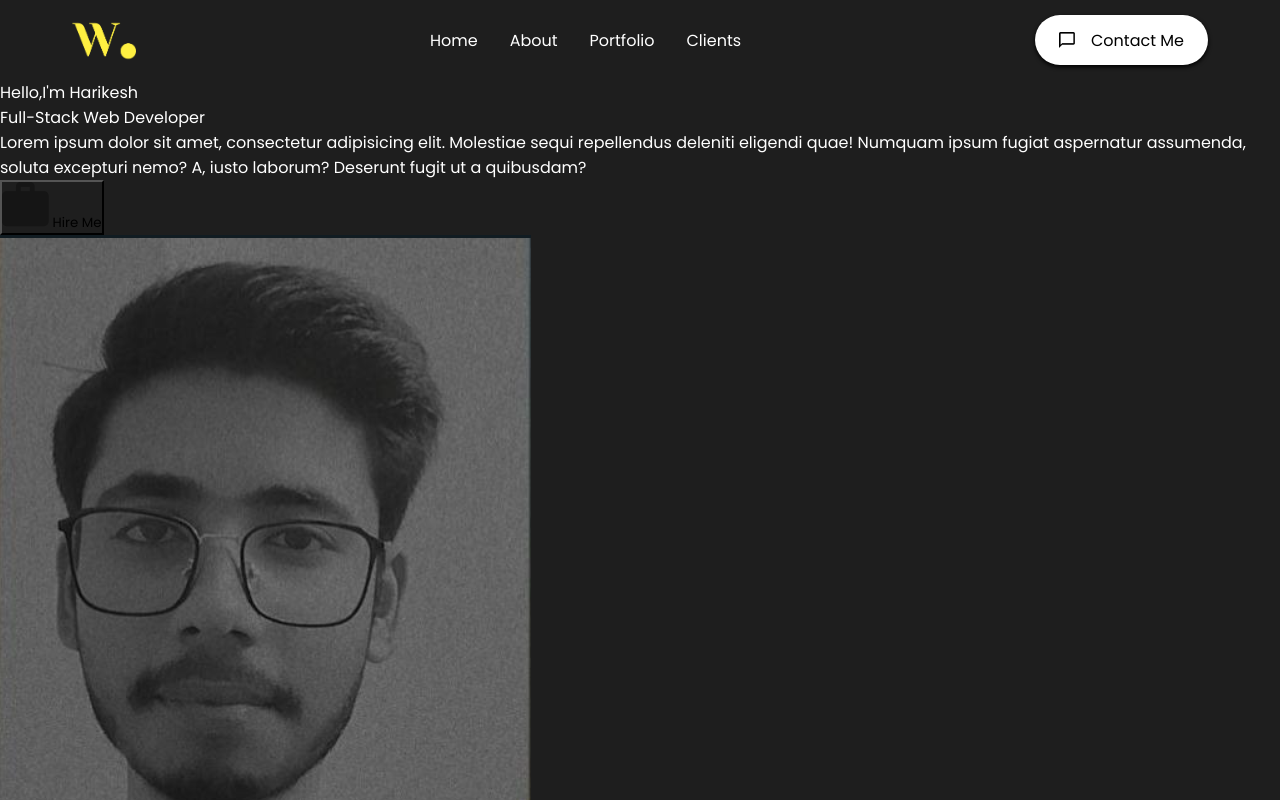
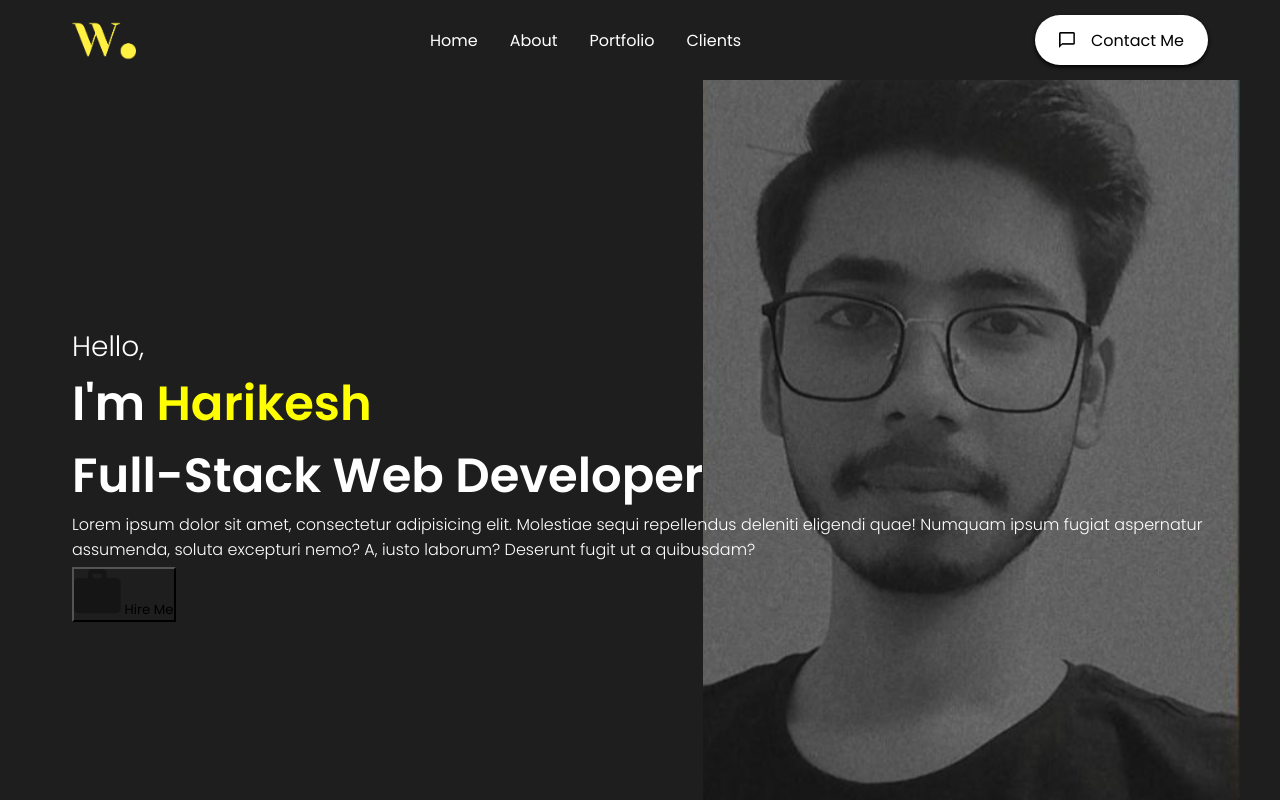
Before and after one commit to Harikesh-14/Portfolio, a React (Create React App) app: page / in a window 1280 px wide. Shown: the top 800 px of the page. Built offline with nearby package versions, Linux system fonts and the light colour scheme.

Commit message:
Updated the css of Intro

```diff
--- a/src/components/Intro/Intro.css
+++ b/src/components/Intro/Intro.css
@@ -0,0 +1,42 @@
+#intro {
+    height: calc(100vh - 4rem);
+    width: 100vw;
+    max-width: 75rem;
+    margin: 0 auto;
+    overflow: hidden;
+    position: relative;
+}
+
+.myPhoto {
+    position: absolute;
+    top: -4rem;
+    right: 0;
+    z-index: -1;
+    object-fit: cover;
+    height: 100vh;
+}
+
+.introContent {
+    height: 100vh;
+    width: 100vw;
+    padding: 2rem;
+    font-size: 3rem;
+    font-weight: bold;
+    display: flex;
+    flex-direction: column;
+    justify-content: center;
+}
+
+.hello {
+    font-size: 1.75rem;
+    font-weight: 100;
+}
+
+.introName {
+    color: yellow;
+}
+
+.introPara {
+    font-size: medium;
+    font-weight: 100;
+}
--- a/src/components/Intro/Intro.jsx
+++ b/src/components/Intro/Intro.jsx
@@ -14,7 +14,7 @@ export default function Intro() {
             <p className="introPara">
                 Lorem ipsum dolor sit amet, consectetur adipisicing elit. Molestiae sequi repellendus deleniti eligendi quae! Numquam ipsum fugiat aspernatur assumenda, soluta excepturi nemo? A, iusto laborum? Deserunt fugit ut a quibusdam?
             </p>
-            <Link><button className='btn'><img src={hireMeLogo} alt="Hire Me" /> Hire Me</button></Link>
+            <Link><button className="btn"><img src={hireMeLogo} alt="Hire Me" /> Hire Me</button></Link>
         </div>
 
         <img src={myPhoto} alt="Me" className='myPhoto' />
```
